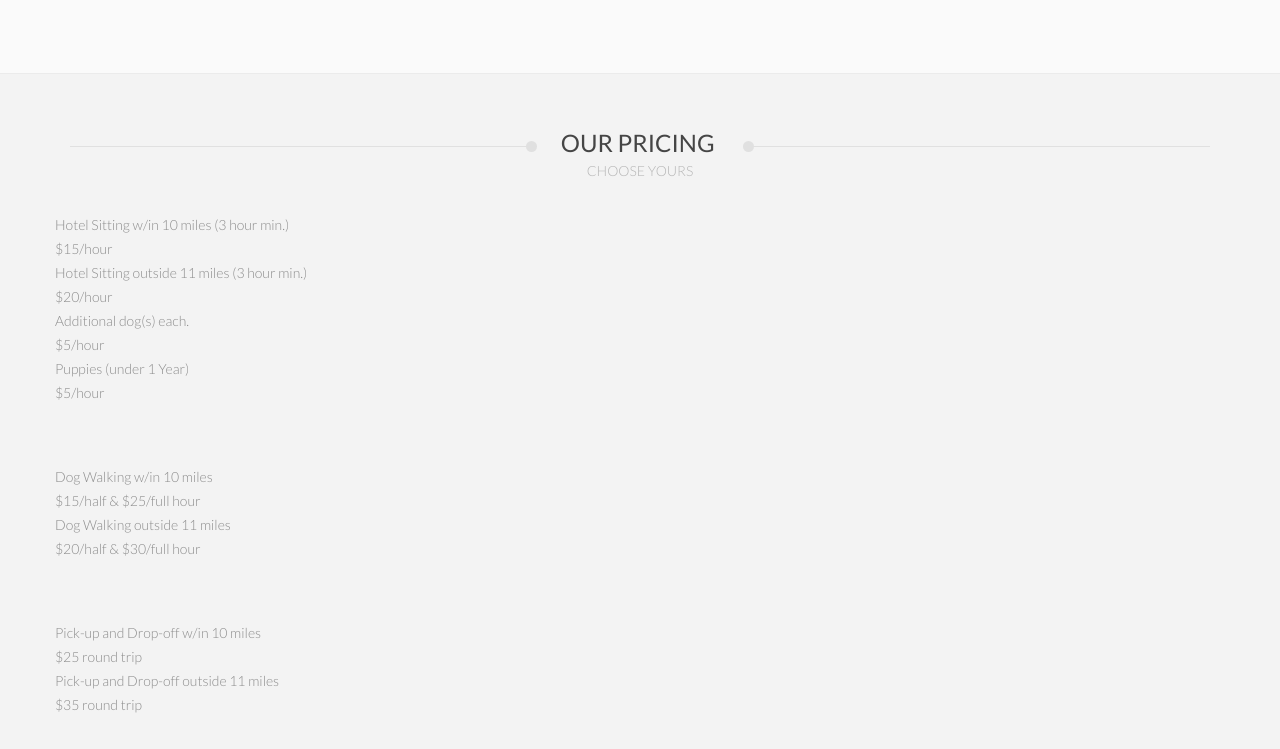
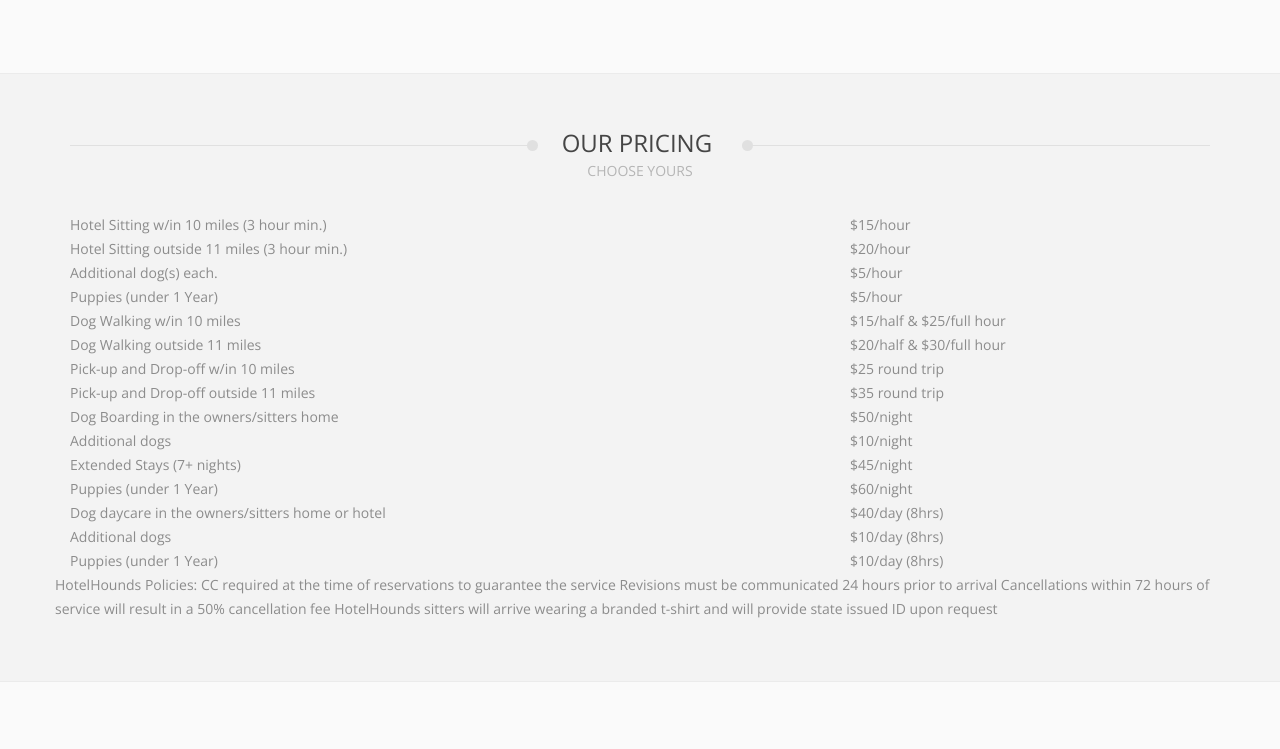
Before and after one commit to hmrakow/HotelHoundsV.01, a plain HTML site: page services.html in a window 1280 px wide. Shown: the part 760-1509 px from the top of the page. Drawn offline with nearby package versions, Linux system fonts and the light colour scheme.

Commit message:
updates to css and fonts
getting them fonts right

```diff
--- a/css/theme-elements.css
+++ b/css/theme-elements.css
@@ -51,7 +51,7 @@ h6,
 .h4,
 .h5,
 .h6 {
-  font-family: 'Lato', sans-serif;
+  font-family: 'Open Sans', sans-serif;
   font-weight: normal;
   line-height: 1.2em;
   margin: 0 0 1em 0;
@@ -1808,7 +1808,7 @@ cite > span {
   display: block;
   line-height: 1em;
   color: #454545;
-  font-family: 'Lato', sans-serif;
+  font-family: 'Open Sans', sans-serif;
   position: relative;
   padding: 0 0 0 20px;
   text-indent: -20px;
@@ -2184,7 +2184,7 @@ cite > span {
 .progress-label {
   font-size: 14px;
   color: #fff;
-  font-family: 'Lato', sans-serif;
+  font-family: 'Open Sans', sans-serif;
   float: left;
 }
 h6 + .progress {
--- a/css/theme.css
+++ b/css/theme.css
@@ -49,7 +49,7 @@ html {
 body {
   background-color: #fafafa;
   color: #8c8c8c;
-  font-family: 'Lato', sans-serif;
+  font-family: 'Open Sans', sans-serif;
   font-size: 14px;
   line-height: 24px;
   font-weight: 300;
@@ -451,7 +451,7 @@ body.boxed .site-wrapper {
     text-decoration: none;
     padding: 0 20px;
     text-transform: uppercase;
-    font-family: 'Lato', sans-serif;
+    font-family: 'Open Sans', sans-serif;
     line-height: 114px;
     font-weight: 400;
     position: relative;
--- a/services.html
+++ b/services.html
@@ -18,7 +18,7 @@
 
 	<!-- Google Web Fonts
 	================================================== -->
-	<link href='http://fonts.googleapis.com/css?family=Lato:300,400,700,300italic,400italic|Bitter:700' rel='stylesheet' type='text/css'>
+	<link href='http://fonts.googleapis.com/css?family=Bitter|Open+Sans:400,700,600' rel='stylesheet' type='text/css'>
 
 	<!-- CSS
 	================================================== -->
@@ -118,12 +118,12 @@
 			<nav class="nav-main">
 				<div class="container">
 					<ul data-breakpoint="992" class="flexnav">
-						<li class="active"><a href="index.html">Home</a></li>
+						<li><a href="index.html">Home</a></li>
 						<li><a href="book-a-hotel.html">Book A Hotel</a>
 						</li>
-						<li><a href="sitter-list.html">Find a Sitter</a>
+						<li class="active"><a href="sitter-list.html">Find a Sitter</a>
                         	<ul>
-                            	<li><a href="services.html">Our Services</a></li>
+                            	<li class="active"><a href="services.html">Our Services</a></li>
                                 <li><a href="book-sitter.html">Book a Sitter</a></li>
                             </ul>
 						</li>
@@ -201,48 +201,48 @@
 							<h2>Our Pricing <small>choose yours</small></h2>
 						</div>
 						<div class="row">
-							<div class="pricingType">Hotel Sitting w/in 10 miles (3 hour min.)</div>
-                            <div class="pricingAmt">$15/hour</div>
-							<div class="pricingType">Hotel Sitting outside 11 miles (3 hour min.)</div>
-                            <div class="pricingAmt">$20/hour</div>
-                            <div class="pricingType">Additional dog(s) each.</div>
-                            <div class="pricingAmt">$5/hour</div>
-                            <div class="pricingType">Puppies (under 1 Year)</div>
-                            <div class="pricingAmt">$5/hour</div>
+							<div class="pricingType col-md-8">Hotel Sitting w/in 10 miles (3 hour min.)</div>
+                            <div class="pricingAmt col-md-4">$15/hour</div>
+							<div class="pricingType col-md-8">Hotel Sitting outside 11 miles (3 hour min.)</div>
+                            <div class="pricingAmt col-md-4">$20/hour</div>
+                            <div class="pricingType col-md-8">Additional dog(s) each.</div>
+                            <div class="pricingAmt col-md-4">$5/hour</div>
+                            <div class="pricingType col-md-8">Puppies (under 1 Year)</div>
+                            <div class="pricingAmt col-md-4">$5/hour</div>
 
                             <div class="spacer-xl"></div>
 
-                            <div class="pricingType">Dog Walking w/in 10 miles</div>
-                            <div class="pricingAmt">$15/half & $25/full hour</div>
-                            <div class="pricingType">Dog Walking outside 11 miles</div>
-                            <div class="pricingAmt">$20/half & $30/full hour</div>
+                            <div class="pricingType col-md-8">Dog Walking w/in 10 miles</div>
+                            <div class="pricingAmt col-md-4">$15/half & $25/full hour</div>
+                            <div class="pricingType col-md-8">Dog Walking outside 11 miles</div>
+                            <div class="pricingAmt col-md-4">$20/half & $30/full hour</div>
 
                             <div class="spacer-xl"></div>
 
-                            <div class="pricingType">Pick-up and Drop-off w/in 10 miles</div>
-                            <div class="pricingAmt">$25 round trip</div>
-                            <div class="pricingType">Pick-up and Drop-off outside 11 miles</div>
-                            <div class="pricingAmt">$35 round trip</div>
+                            <div class="pricingType col-md-8">Pick-up and Drop-off w/in 10 miles</div>
+                            <div class="pricingAmt col-md-4">$25 round trip</div>
+                            <div class="pricingType col-md-8">Pick-up and Drop-off outside 11 miles</div>
+                            <div class="pricingAmt col-md-4">$35 round trip</div>
 
                             <div class="spacer-xl"></div>
 
-                            <div class="pricingType">Dog Boarding in the owners/sitters home</div>
-                            <div class="pricingAmt">$50/night</div>
-                            <div class="pricingType">Additional dogs</div>
-                            <div class="pricingAmt">$10/night</div>
-                            <div class="pricingType">Extended Stays (7+ nights)</div>
-                            <div class="pricingAmt">$45/night</div>
-                            <div class="pricingType">Puppies (under 1 Year)</div>
-                            <div class="pricingAmt">$60/night</div>
+                            <div class="pricingType col-md-8">Dog Boarding in the owners/sitters home</div>
+                            <div class="pricingAmt col-md-4">$50/night</div>
+                            <div class="pricingType col-md-8">Additional dogs</div>
+                            <div class="pricingAmt col-md-4">$10/night</div>
+                            <div class="pricingType col-md-8">Extended Stays (7+ nights)</div>
+                            <div class="pricingAmt col-md-4">$45/night</div>
+                            <div class="pricingType col-md-8">Puppies (under 1 Year)</div>
+                            <div class="pricingAmt col-md-4">$60/night</div>
 
                             <div class="spacer-xl"></div>
 
-                            <div class="pricingType">Dog daycare in the owners/sitters home or hotel</div>
-                            <div class="pricingAmt">$40/day (8hrs)</div>
-                            <div class="pricingType">Additional dogs</div>
-                            <div class="pricingAmt">$10/day (8hrs)</div>
-                            <div class="pricingType">Puppies (under 1 Year)</div>
-                            <div class="pricingAmt">$10/day (8hrs)</div>
+                            <div class="pricingType col-md-8">Dog daycare in the owners/sitters home or hotel</div>
+                            <div class="pricingAmt col-md-4">$40/day (8hrs)</div>
+                            <div class="pricingType col-md-8">Additional dogs</div>
+                            <div class="pricingAmt col-md-4">$10/day (8hrs)</div>
+                            <div class="pricingType col-md-8">Puppies (under 1 Year)</div>
+                            <div class="pricingAmt col-md-4">$10/day (8hrs)</div>
 
 
 
```
Also changed, not shown: about-us.html (+1 -1 lines), book-a-hotel.html (+1 -1 lines), book-sitter.html (+2 -2 lines), coming-soon.html (+1 -1 lines), contacts.html (+1 -1 lines), faqs.html (+2 -2 lines), index.html (+7 -7 lines), nearby-events.html (+1 -1 lines), our-team.html (+1 -1 lines), page-404.html (+1 -1 lines), page-fullwidth.html (+1 -1 lines), sitter-list.html (+14 -51 lines), sitter-profile.html (+1 -1 lines).
